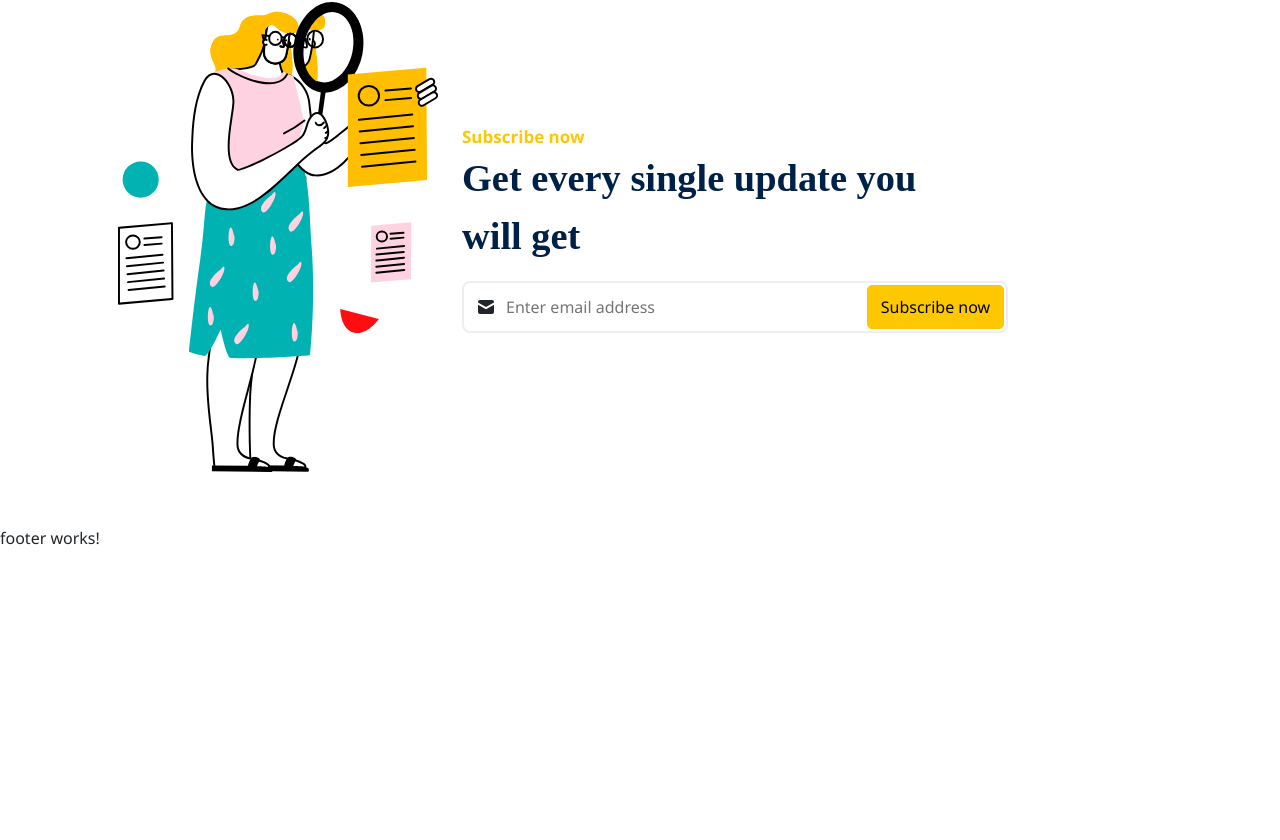
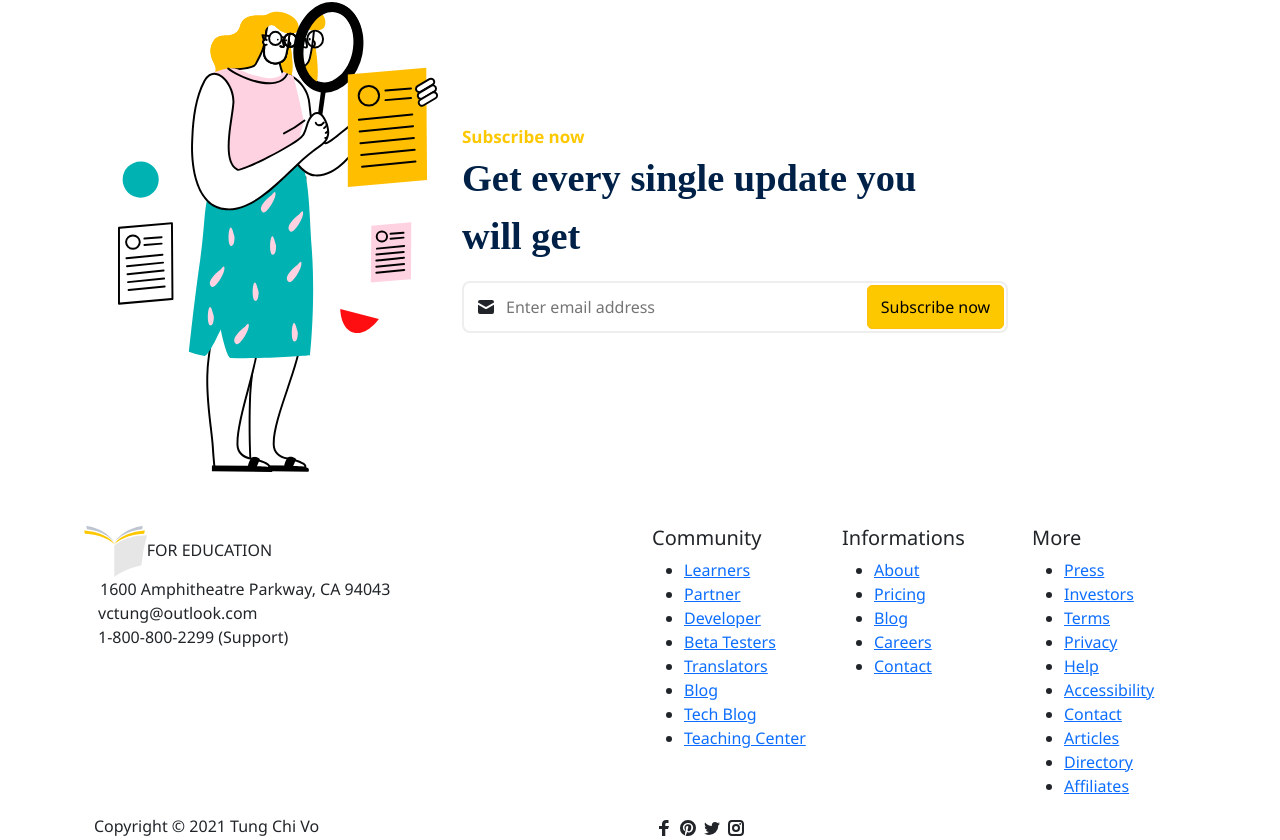
Before and after one commit to AhmedSaladin/seamlab-task, an Angular app: page / in a window 1280 px wide. Shown: the part 3167-4007 px from the top of the page. Before the commit the page ends 3733 px from the top, so only its background shows below. Built offline with nearby package versions, Linux system fonts and the light colour scheme.

Commit message:
Update footer page design

```diff
--- a/src/app/components/footer/footer.component.html
+++ b/src/app/components/footer/footer.component.html
@@ -1 +1,88 @@
-<p>footer works!</p>
+<footer class="footer">
+  <div class="container">
+    <section class="upper-footer">
+      <div class="row">
+        <div class="col-sm-12 col-md-6 upper-footer-righ-side">
+          <div class="footer-ico">
+            <img src="assets/grey-book.svg" alt="book" />
+            <span class="footer-brand-name">FOR EDUCATION</span>
+          </div>
+          <div class="footer-ico">
+            <img src="assets/pin-3.svg" alt="location" /><span>
+              1600 Amphitheatre Parkway, CA 94043
+            </span>
+          </div>
+          <div class="footer-ico">
+            <img src="assets/letter.svg" alt="email" />
+            <span>vctung@outlook.com</span>
+          </div>
+          <div class="footer-ico">
+            <img src="assets/phone.svg" alt="phone" />
+            <span>1-800-800-2299 (Support)</span>
+          </div>
+        </div>
+
+        <div class="col-sm-12 col-md-6 upper-footer-left-side">
+          <div class="row">
+            <div class="col-6 col-md-4">
+              <h5 class="footer-section-head">Community</h5>
+              <ul class="footer-list">
+                <li><a class="footer-link" href="#">Learners</a></li>
+                <li><a class="footer-link" href="#">Partner</a></li>
+                <li><a class="footer-link" href="#">Developer</a></li>
+                <li><a class="footer-link" href="#">Beta Testers</a></li>
+                <li><a class="footer-link" href="#">Translators</a></li>
+                <li><a class="footer-link" href="#">Blog</a></li>
+                <li><a class="footer-link" href="#">Tech Blog</a></li>
+                <li><a class="footer-link" href="#">Teaching Center</a></li>
+              </ul>
+            </div>
+            <div class="col-6 col-md-4">
+              <h5 class="footer-section-head">Informations</h5>
+              <ul class="footer-list">
+                <li>
+                  <a class="footer-link" href="#">About</a>
+                </li>
+                <li><a class="footer-link" href="#">Pricing</a></li>
+                <li><a class="footer-link" href="#">Blog</a></li>
+                <li><a class="footer-link" href="#">Careers</a></li>
+                <li><a class="footer-link" href="#">Contact</a></li>
+              </ul>
+            </div>
+            <div class="col-6 col-md-4">
+              <h5 class="footer-section-head">More</h5>
+              <ul class="footer-list">
+                <li><a class="footer-link" href="#">Press</a></li>
+                <li><a class="footer-link" href="#">Investors</a></li>
+                <li><a class="footer-link" href="#">Terms</a></li>
+                <li><a class="footer-link" href="#">Privacy</a></li>
+                <li><a class="footer-link" href="#">Help</a></li>
+                <li><a class="footer-link" href="#">Accessibility</a></li>
+                <li><a class="footer-link" href="#">Contact</a></li>
+                <li><a class="footer-link" href="#">Articles</a></li>
+                <li><a class="footer-link" href="#">Directory</a></li>
+                <li><a class="footer-link" href="#">Affiliates</a></li>
+              </ul>
+            </div>
+          </div>
+        </div>
+      </div>
+    </section>
+
+    <section class="lower-footer">
+      <div class="container">
+        <div class="row">
+          <div class="col-sm-12 col-md-8 col-lg-6 lower-footer-right-side">
+            Copyright © 2021 Tung Chi Vo
+          </div>
+          <section class="col-md-4 col-lg-6 lower-footer-left-side">
+            <span><img src="assets/facebook.svg" alt="facebook" /></span>
+            <span><img src="assets/pintrest.svg" alt="pintrest" /></span>
+            <span><img src="assets/twitter.svg" alt="twitter" /></span>
+            <span><img src="assets/instgram.svg" alt="instgram" /></span>
+          </section>
+        </div>
+      </div>
+    </section>
+  </div>
+</footer>
```
